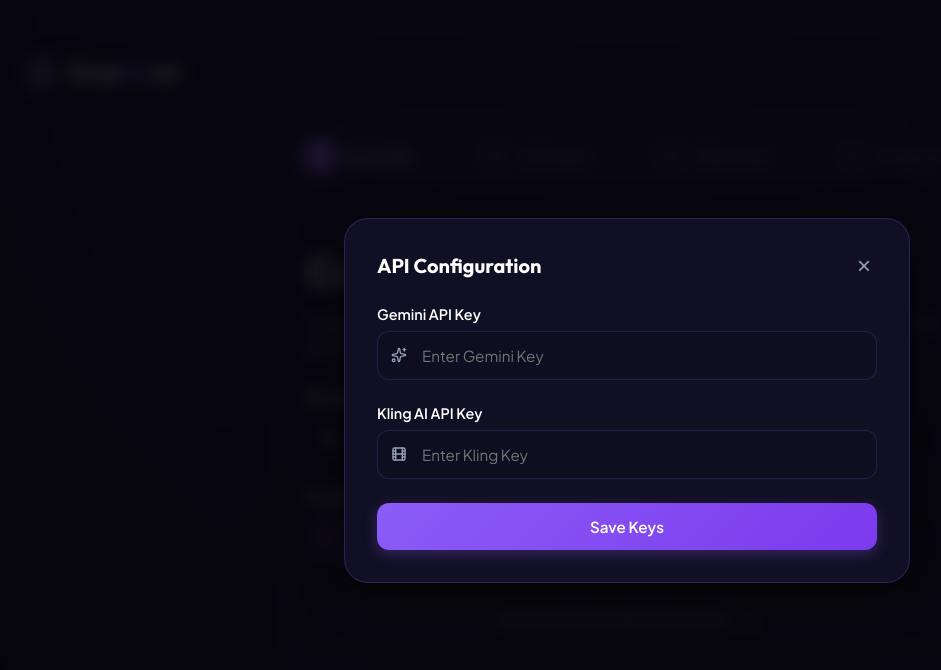
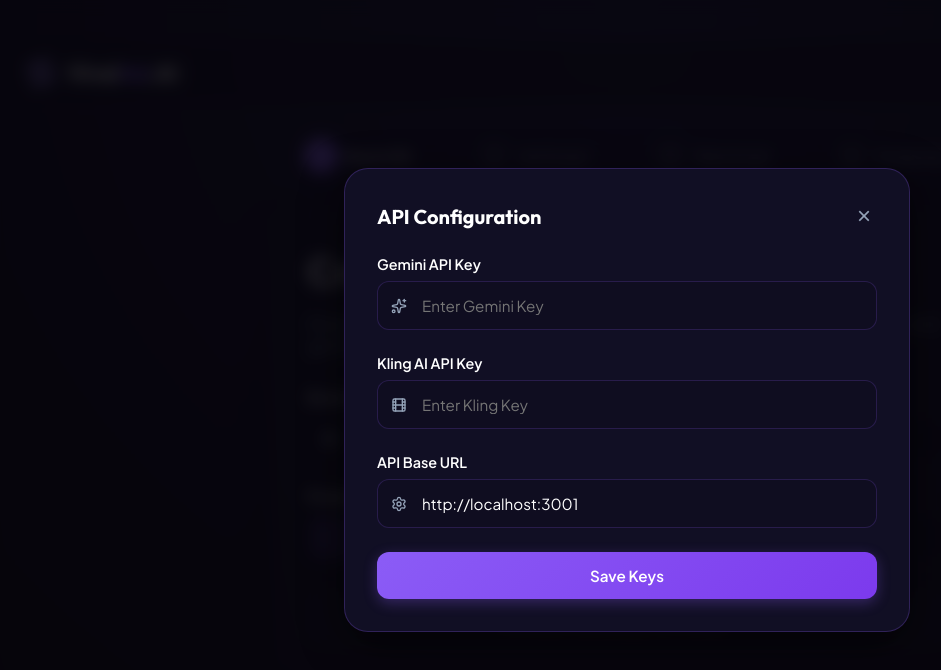
Before and after one commit to aniketb1rla/viral-ads, a React (Vite) app in the folder client/: page / in a window 1280 px wide. Both pictures are taken after a click on the button "API Settings". Shown: the top 670 px of the page, without its empty margins (13-954 px from the left). Built offline with nearby package versions, Linux system fonts and the light colour scheme.

Commit message:
Add API Base URL configuration override in Settings modal and console request logging on server

```diff
--- a/client/src/App.tsx
+++ b/client/src/App.tsx
@@ -17,7 +17,7 @@
   FileText
 } from 'lucide-react';
 
-const API_BASE = window.location.hostname === 'localhost' ? 'http://localhost:3001' : window.location.origin;
+let API_BASE = localStorage.getItem('api_base_url') || (window.location.hostname === 'localhost' ? 'http://localhost:3001' : window.location.origin);
 
 interface AdGroup {
   id: string;
@@ -115,6 +115,13 @@
 
   // Polling intervals reference
   const pollingIntervals = useRef<{ [key: number]: any }>({});
+
+  const [apiBaseUrl, setApiBaseUrlState] = useState<string>(API_BASE);
+  const handleApiBaseChange = (val: string) => {
+    setApiBaseUrlState(val);
+    API_BASE = val;
+    localStorage.setItem('api_base_url', val);
+  };
 
   // Clean up polling on step change or unmount
   useEffect(() => {
@@ -470,6 +477,20 @@
                   placeholder="Enter Kling Key"
                 />
                 <Film className="form-input-icon" size={16} />
+              </div>
+            </div>
+
+            <div className="form-group">
+              <label className="form-label">API Base URL</label>
+              <div className="input-container">
+                <input
+                  type="text"
+                  className="form-input"
+                  value={apiBaseUrl}
+                  onChange={(e) => handleApiBaseChange(e.target.value)}
+                  placeholder="e.g. https://viral-ai-ad-generator.onrender.com"
+                />
+                <Settings className="form-input-icon" size={16} />
               </div>
             </div>
 
```
Also changed, not shown: 1 other file (tests, documents, lock files or other folders).
